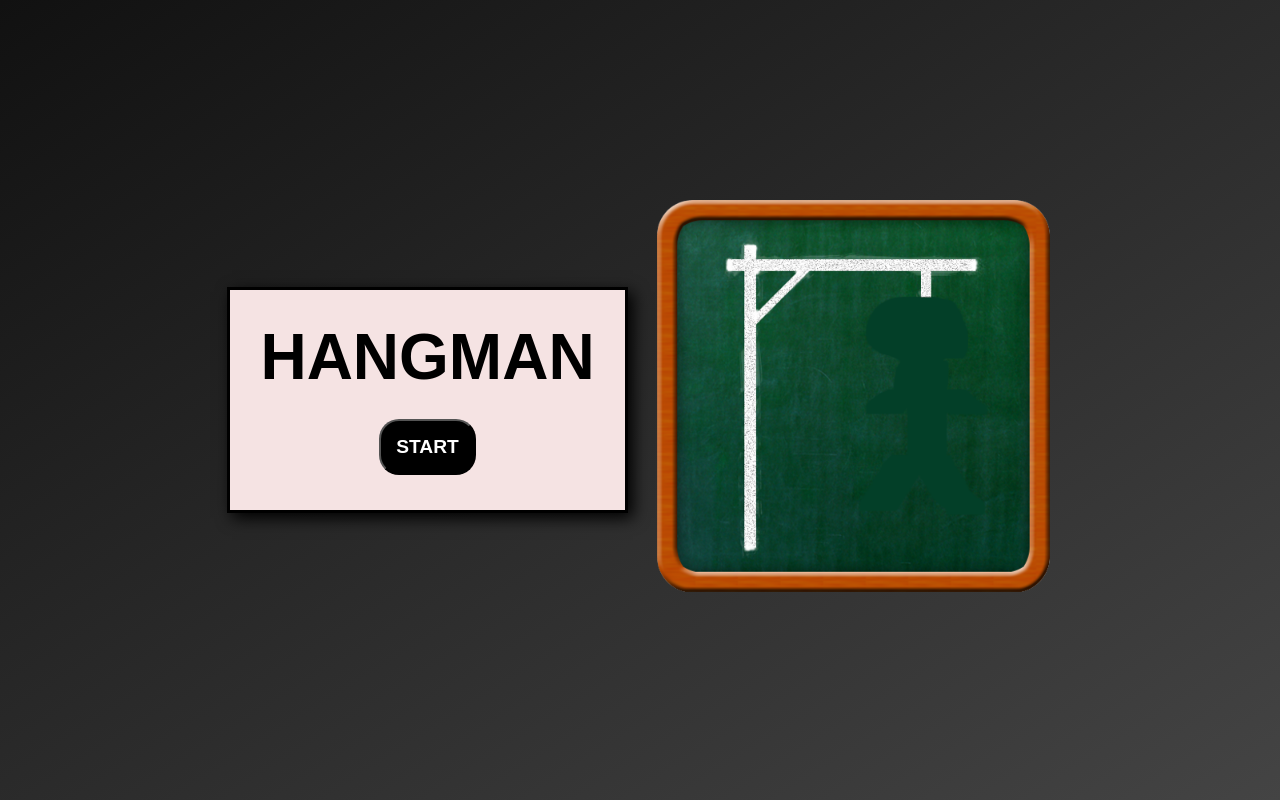
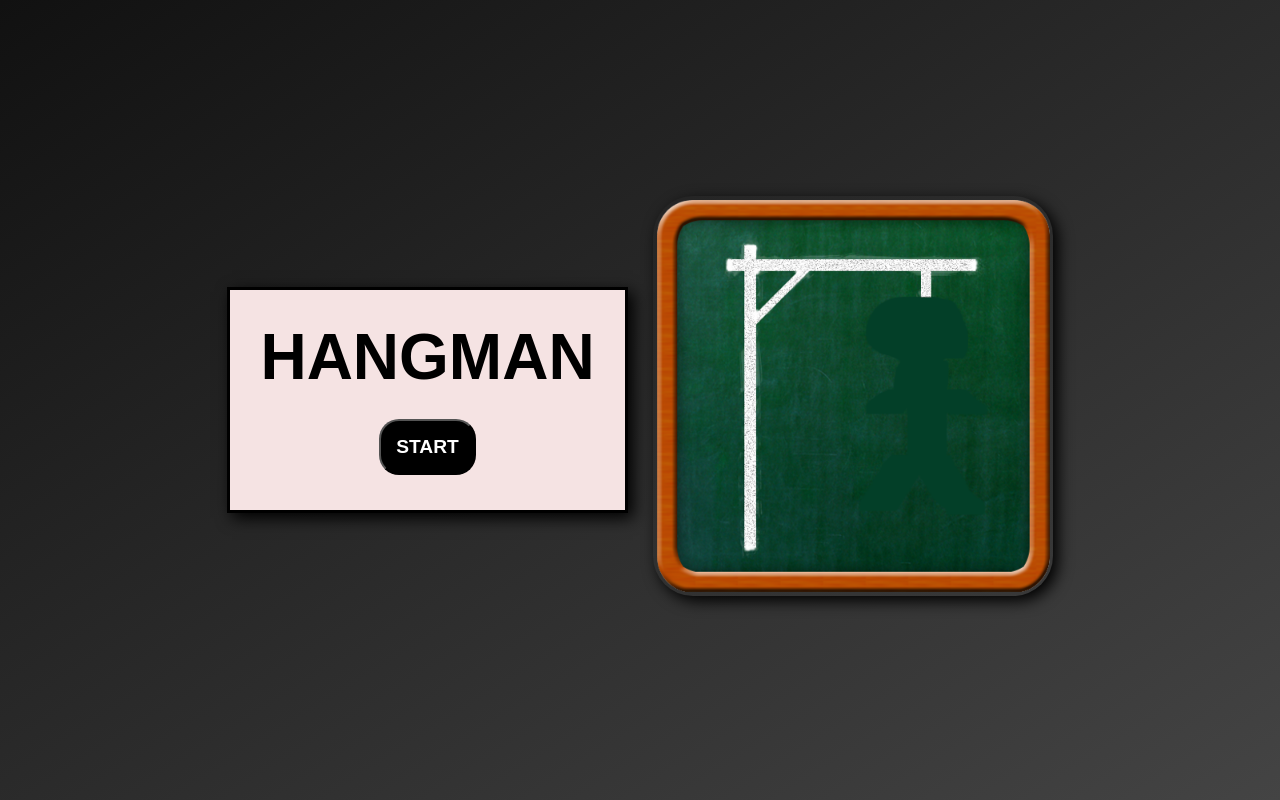
Before and after one commit to willypedroso/hangman-game, a plain HTML site: page index.html in a window 1280 px wide. Drawn offline with Linux system fonts and the light colour scheme; a web font is replaced by a local one.

Commit message:
set image style

```diff
--- a/style.css
+++ b/style.css
@@ -25,6 +25,8 @@ h1 {
 
 #hangmanImage {
     width: 400px;
+    border-radius: 40px;
+    box-shadow: 5px 5px 15px black;
 }
 
 main {
```
